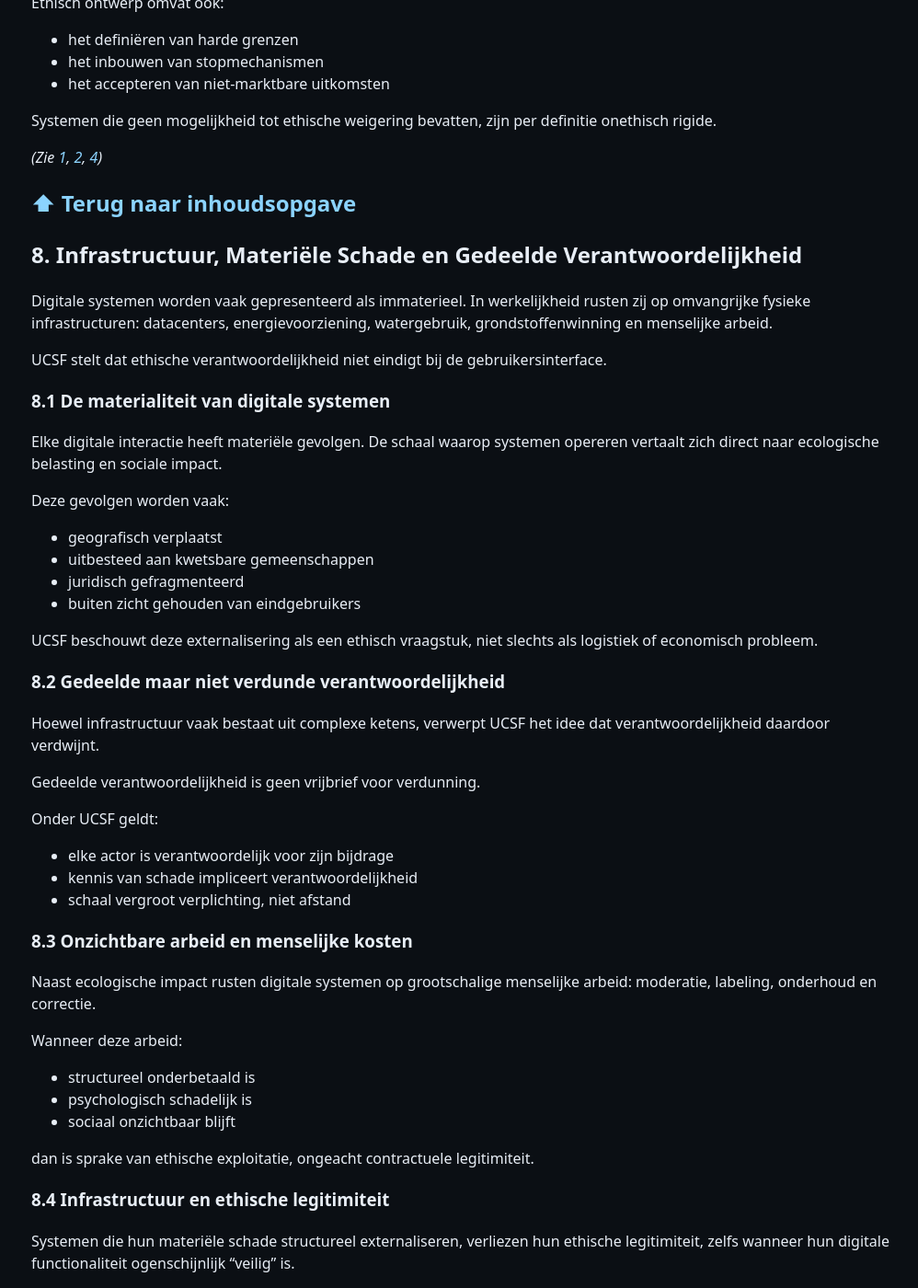
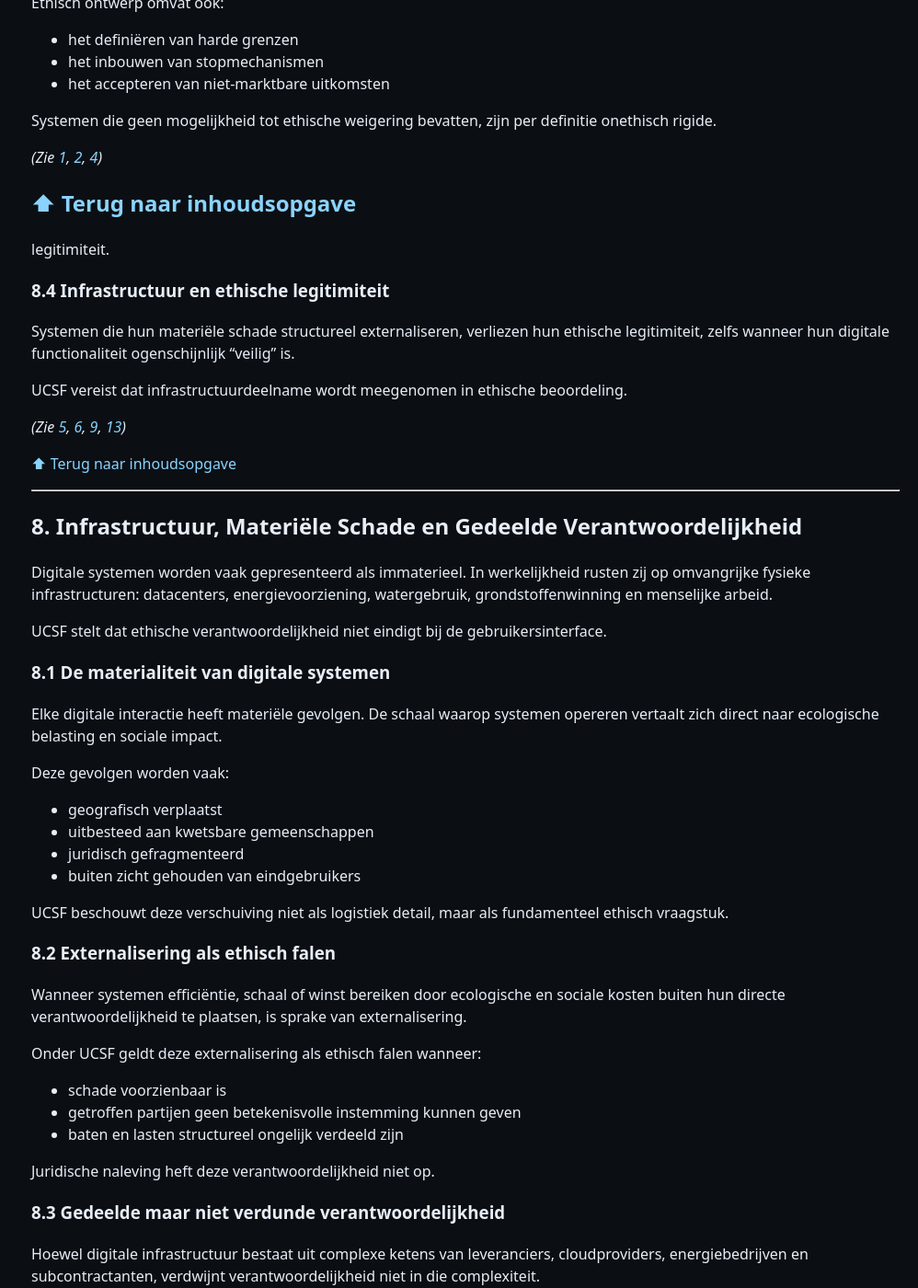
Before and after one commit to MartijnBruzzese/ModelHaven-Studio, a Jekyll site: the page built from WHITE_PAPERS/NL/UCSF_WHITE_PAPER_NL_v1.0.md, in a window 1280 px wide and 1400 px high, scrolled down 15112 px. Shown: the whole window at 92% size, without its empty margins (134-1132 px from the left). Built offline with Jekyll 4.4.1, drawn with Linux system fonts in a browser that asks for light colours; some of the changed text lies outside the part shown.

Commit message:
Update UCSF_WHITE_PAPER_NL_v1.0.md

```diff
--- a/WHITE_PAPERS/NL/UCSF_WHITE_PAPER_NL_v1.0.md
+++ b/WHITE_PAPERS/NL/UCSF_WHITE_PAPER_NL_v1.0.md
@@ -570,46 +570,7 @@
 [⬆ Terug naar inhoudsopgave](#inhoudsopgave)
 ---
 
-<a id="ch-8"></a>
-## 8. Infrastructuur, Materiële Schade en Gedeelde Verantwoordelijkheid
-
-Digitale systemen worden vaak gepresenteerd als immaterieel. In werkelijkheid rusten zij op omvangrijke fysieke infrastructuren: datacenters, energievoorziening, watergebruik, grondstoffenwinning en menselijke arbeid.
-
-UCSF stelt dat ethische verantwoordelijkheid niet eindigt bij de gebruikersinterface.
-
-### 8.1 De materialiteit van digitale systemen
-
-Elke digitale interactie heeft materiële gevolgen. De schaal waarop systemen opereren vertaalt zich direct naar ecologische belasting en sociale impact.
-
-Deze gevolgen worden vaak:
-- geografisch verplaatst
-- uitbesteed aan kwetsbare gemeenschappen
-- juridisch gefragmenteerd
-- buiten zicht gehouden van eindgebruikers
-
-UCSF beschouwt deze externalisering als een ethisch vraagstuk, niet slechts als logistiek of economisch probleem.
-
-### 8.2 Gedeelde maar niet verdunde verantwoordelijkheid
-
-Hoewel infrastructuur vaak bestaat uit complexe ketens, verwerpt UCSF het idee dat verantwoordelijkheid daardoor verdwijnt.
-
-Gedeelde verantwoordelijkheid is geen vrijbrief voor verdunning.
-
-Onder UCSF geldt:
-- elke actor is verantwoordelijk voor zijn bijdrage
-- kennis van schade impliceert verantwoordelijkheid
-- schaal vergroot verplichting, niet afstand
-
-### 8.3 Onzichtbare arbeid en menselijke kosten
-
-Naast ecologische impact rusten digitale systemen op grootschalige menselijke arbeid: moderatie, labeling, onderhoud en correctie.
-
-Wanneer deze arbeid:
-- structureel onderbetaald is
-- psychologisch schadelijk is
-- sociaal onzichtbaar blijft
-
-dan is sprake van ethische exploitatie, ongeacht contractuele legitimiteit.
+ legitimiteit.
 
 ### 8.4 Infrastructuur en ethische legitimiteit
 
```
Also changed, not shown: other parts of WHITE_PAPERS/NL/UCSF_WHITE_PAPER_NL_v1.0.md (+2 -2 lines).
